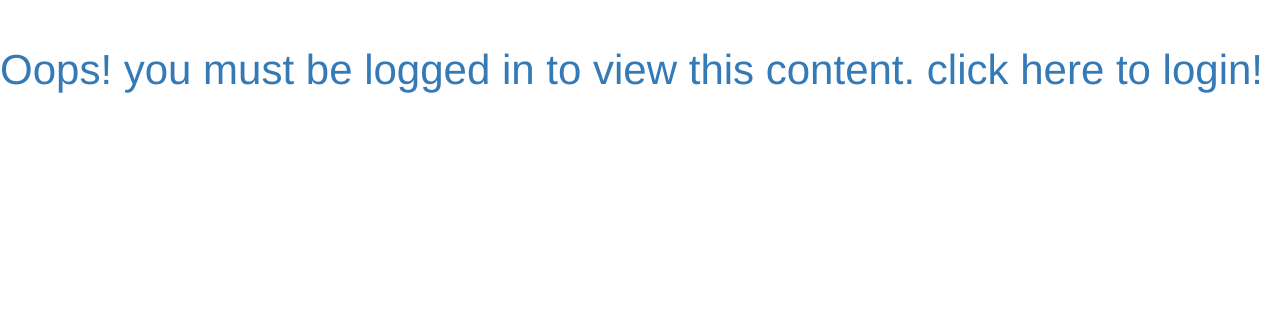
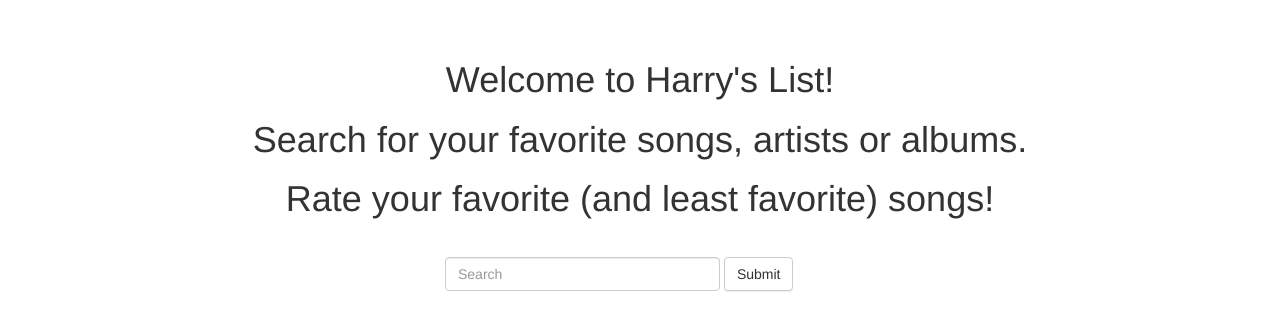
Before and after one commit to yashbidasaria/Harry-s-List-Friends, a Django app: page /homepage/ in a window 1280 px wide. Shown: the part 52-383 px from the top of the page. Run offline with Django 3.2, Linux system fonts and the light colour scheme; some libraries are stand-ins or nearby versions.

Commit message:
changed homepage template to allow view to user who is not yet logged in

```diff
--- a/templates/homepage.html
+++ b/templates/homepage.html
@@ -56,7 +56,6 @@
 	  </nav>
     <br>
 
-{% if user.is_authenticated %}
 <h1 class="title">Welcome to Harry's List!</h1>
 <h1 class="title">Search for your favorite songs, artists or albums.</h1>
 <h1 class="title">Rate your favorite (and least favorite) songs!</h1>
@@ -69,6 +68,3 @@
     </form>
   </div>
 </div>
-{% else %}
-<a class="login-message" href= "{% url 'login' %}" >Oops! you must be logged in to view this content. click here to login!</a>
-{% endif %}
```
